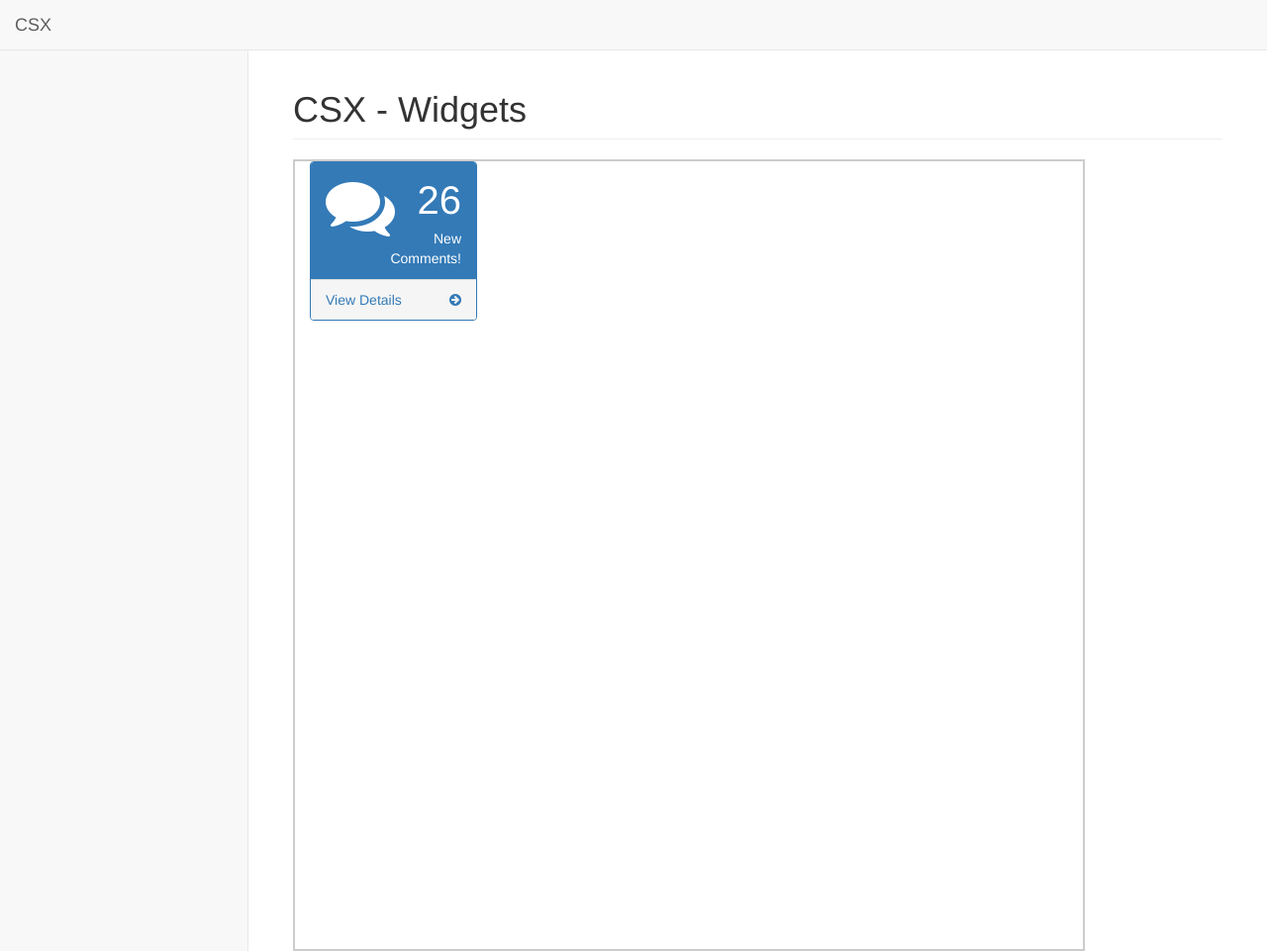
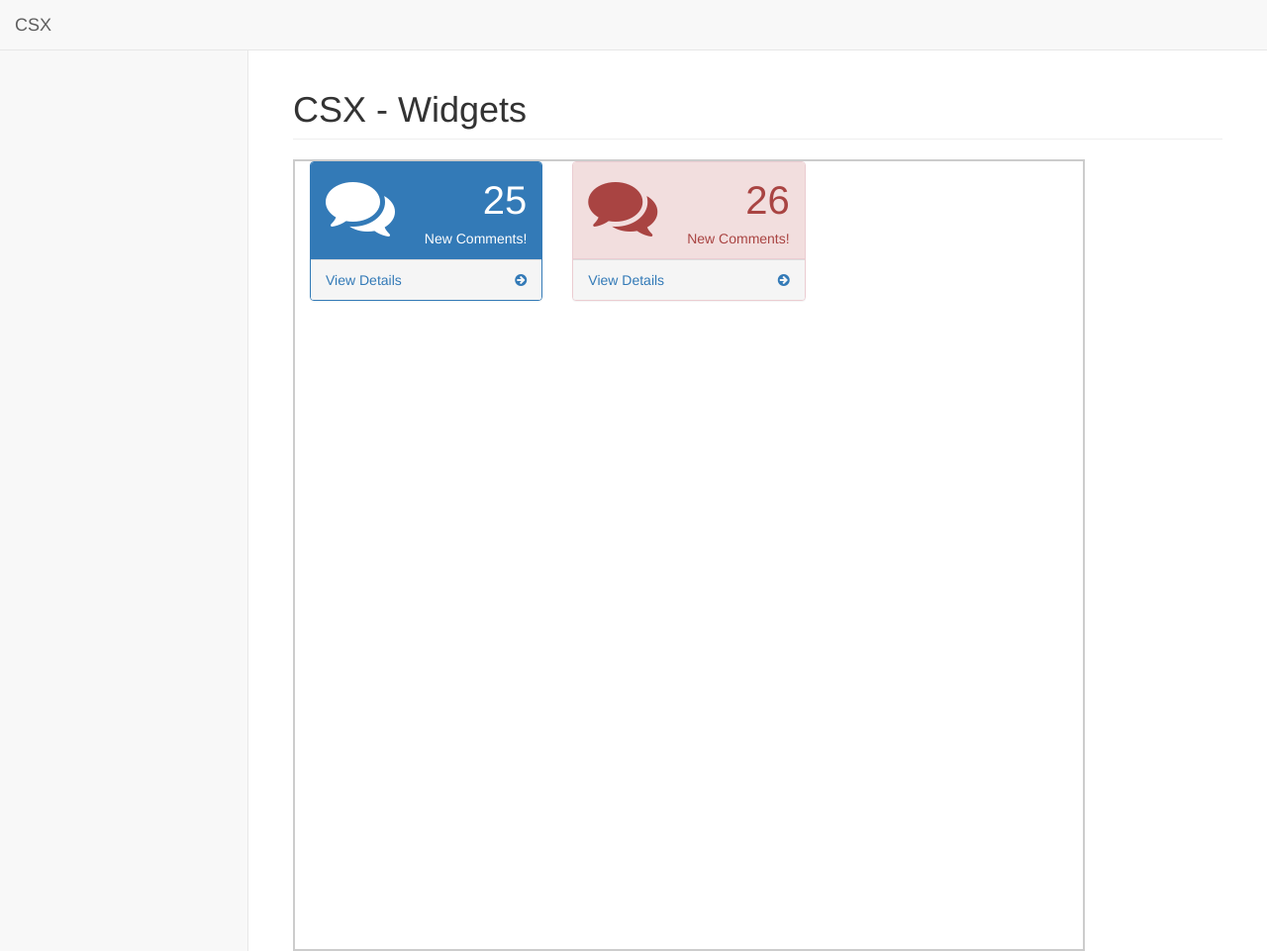
Before and after one commit to devpato/adminPanel, a website: page pages/blank.html in a window 1280 px wide. Shown: the whole page at 99% size. Drawn offline with nearby package versions, Linux system fonts and the light colour scheme.

Commit message:
2 dragabble items working

```diff
--- a/css/style.css
+++ b/css/style.css
@@ -25,6 +25,8 @@
       width: 800px;
       height:800px;
       border:2px solid #ccc;
+      marign: 0;
+      padding: 0;
   }
   h3 {
       clear: left;
--- a/js/widgets.js
+++ b/js/widgets.js
@@ -7,12 +7,14 @@ $(function () {
     $("#" + id).css(pos)
 })
 
-    d.draggable({
+d.draggable({obstacle: "#draggable1",
+    preventCollision: true,
     containment: "#containment-wrapper",
     scroll: false,
     stop: function (event, ui) {
         positions[this.id] = ui.position
         localStorage.positions = JSON.stringify(positions)
+        //obstacle: ".obstacle", preventCollision: true
     }
 });
 });
--- a/pages/blank.html
+++ b/pages/blank.html
@@ -25,25 +25,9 @@
     <script type="text/javascript" src="http://ajax.googleapis.com/ajax/libs/jqueryui/1.12.1/jquery-ui.min.js"></script>
     <link href="../vendor/font-awesome/css/font-awesome.min.css" rel="stylesheet" type="text/css">
     <link href="../css/style.css" rel="stylesheet">
+        <script src="../js/widgets.js"></script>
     <script>
-    var positions = JSON.parse(localStorage.positions || "{}");
-$(function () {
-    var d = $("[id=draggable]").attr("id", function (i) {
-        return "draggable_" + i
-    })
-    $.each(positions, function (id, pos) {
-        $("#" + id).css(pos)
-    })
 
-    d.draggable({
-        containment: "#containment-wrapper",
-        scroll: false,
-        stop: function (event, ui) {
-            positions[this.id] = ui.position
-            localStorage.positions = JSON.stringify(positions)
-        }
-    });
-});
     </script>
     <link href="https://maxcdn.bootstrapcdn.com/font-awesome/4.7.0/css/font-awesome.min.css" rel="stylesheet" integrity="sha384-wvfXpqpZZVQGK6TAh5PVlGOfQNHSoD2xbE+QkPxCAFlNEevoEH3Sl0sibVcOQVnN" crossorigin="anonymous">
 
@@ -97,7 +81,7 @@ $(function () {
                 </div>
                 <!-- /.row -->
                 <div id="containment-wrapper">
-                  <div id="draggable" class="col-lg-3 col-md-6 ui-widget-content draggable">
+                  <div id="draggable" class="col-lg-4 col-md-6 ui-widget-content draggable">
                        <div class="panel panel-primary">
                            <div class="panel-heading">
                                <div class="row">
@@ -105,7 +89,7 @@ $(function () {
                                        <i class="fa fa-comments fa-5x"></i>
                                    </div>
                                    <div class="col-xs-9 text-right">
-                                       <div class="huge">26</div>
+                                       <div class="huge">25</div>
                                        <div>New Comments!</div>
                                    </div>
                                </div>
@@ -119,6 +103,28 @@ $(function () {
                            </a>
                        </div>
                    </div>
+                   <div id="draggable" class="col-lg-4 col-md-6 ui-widget-content draggable">
+                        <div class="panel panel-danger">
+                            <div class="panel-heading">
+                                <div class="row">
+                                    <div class="col-xs-3">
+                                        <i class="fa fa-comments fa-5x"></i>
+                                    </div>
+                                    <div class="col-xs-9 text-right">
+                                        <div class="huge">26</div>
+                                        <div>New Comments!</div>
+                                    </div>
+                                </div>
+                            </div>
+                            <a href="#">
+                                <div class="panel-footer">
+                                    <span class="pull-left">View Details</span>
+                                    <span class="pull-right"><i class="fa fa-arrow-circle-right"></i></span>
+                                    <div class="clearfix"></div>
+                                </div>
+                            </a>
+                        </div>
+                    </div>
                  </div>
               </div>
             </div>
```
Also changed, not shown: README.md. Lines whose indentation alone changed are shown as unchanged.
